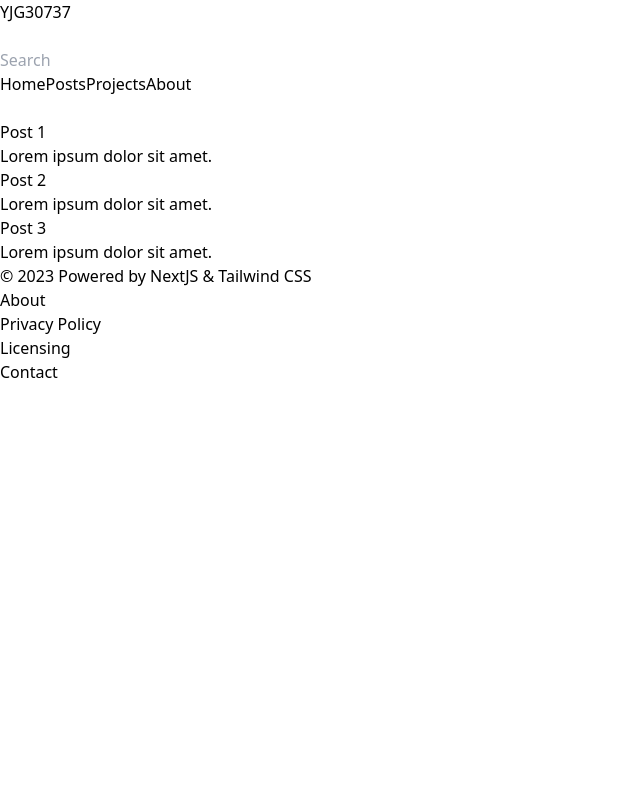
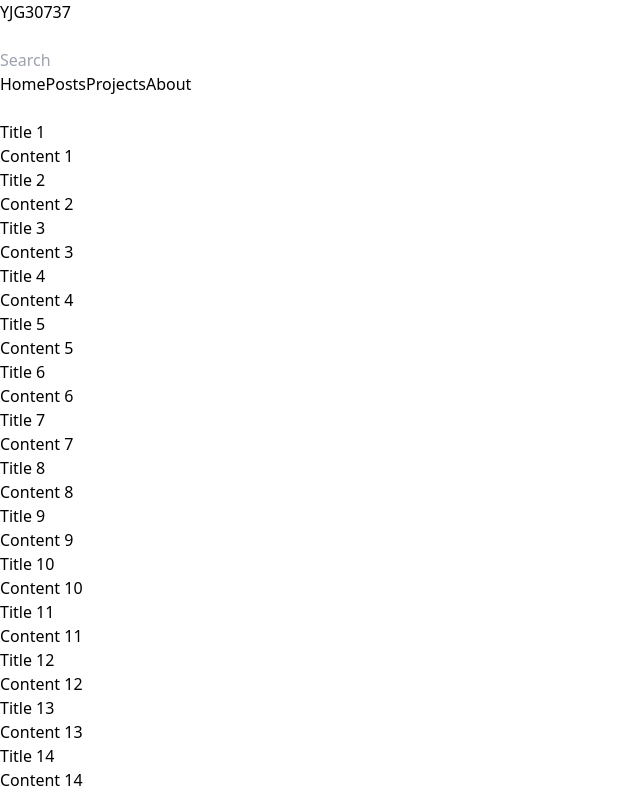
Before and after one commit to yjg30737/nextjs-tutorial, a Next.js app: page /page in a window 1280 px wide. Shown: the top 796 px of the page, without its empty margins (0-640 px from the left). Built offline with nearby package versions, Linux system fonts and the light colour scheme.

Commit message:
make the sample artice dynamically

```diff
--- a/src/app/components/postlist.tsx
+++ b/src/app/components/postlist.tsx
@@ -1,11 +1,11 @@
 import React from 'react';
 
 function PostListPage() {
-  const posts = [
-    { id: 1, title: 'Post 1', body: 'Lorem ipsum dolor sit amet.' },
-    { id: 2, title: 'Post 2', body: 'Lorem ipsum dolor sit amet.' },
-    { id: 3, title: 'Post 3', body: 'Lorem ipsum dolor sit amet.' },
-  ];
+  const posts = Array.from({ length: 48 }, (_, index) => ({
+    id: index + 1,
+    title: `Title ${index + 1}`,
+    body: `Content ${index + 1}`,
+  }));
 
   return (
     <div className="container mx-auto">
```
